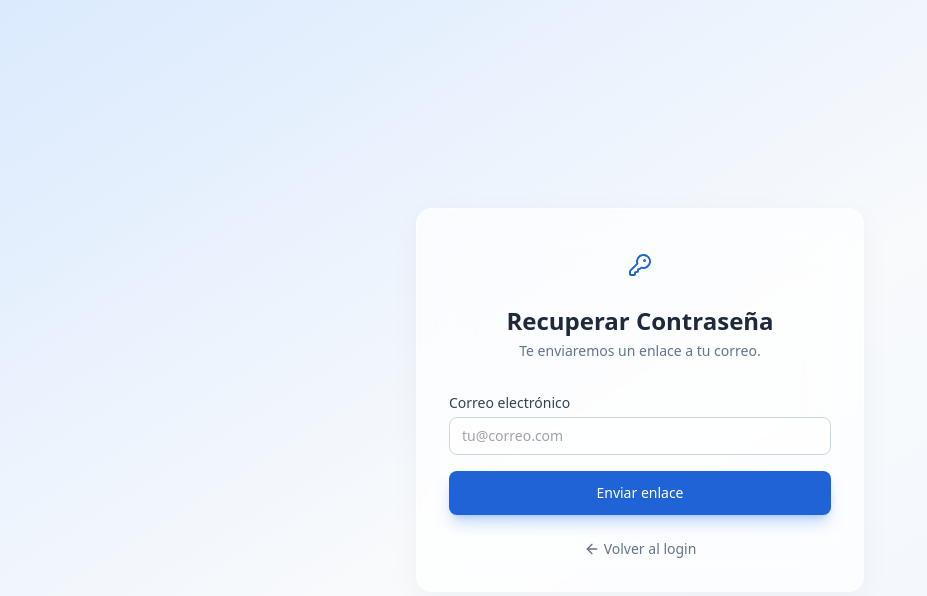
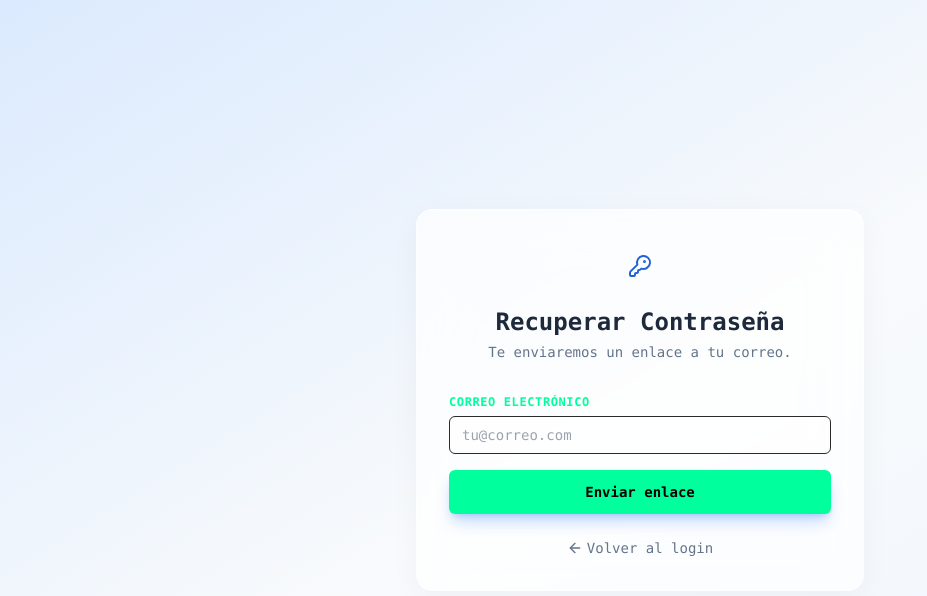
Before and after one commit to JOSSEL01/revtek, a React (Vite) app in the folder frontend/: page /forgot-password in a window 1280 px wide. Shown: the top 596 px of the page, without its empty margins (0-927 px from the left). Built offline with nearby package versions, Linux system fonts and the light colour scheme.

Commit message:
index.css

```diff
--- a/frontend/src/index.css
+++ b/frontend/src/index.css
@@ -2,12 +2,55 @@
 @tailwind components;
 @tailwind utilities;
 
+/* --- CONFIGURACIÓN BASE TERMUX --- */
 html, body, #root { height: 100%; margin: 0; }
-body { @apply bg-slate-100 text-slate-800 antialiased; }
+body {
+  @apply bg-[#0a0a0a] text-slate-300 antialiased font-mono;
+}
 
 @layer components {
-  .btn-primary { @apply inline-flex justify-center items-center gap-2 rounded-lg px-4 py-2.5 text-sm font-medium bg-brand-600 text-white hover:bg-brand-700 transition disabled:opacity-50; }
-  .input-field { @apply w-full rounded-lg border border-slate-300 px-3 py-2 text-sm focus:border-brand-500 focus:ring-2 focus:ring-brand-500/20 outline-none transition; }
-  .form-label { @apply block text-sm font-medium text-slate-700 mb-1; }
-  .card { @apply bg-white rounded-xl shadow-sm border border-slate-200 p-6; }
+  /* Botón Principal (Verde Neón) */
+  .btn-primary {
+    @apply inline-flex justify-center items-center gap-2 rounded-md px-4 py-2.5 text-sm font-bold bg-[#00ff9d] text-black hover:bg-[#00cc7d] transition disabled:opacity-50;
+  }
+
+  /* Botón Secundario (Oscuro) */
+  .btn-secondary {
+    @apply inline-flex justify-center items-center gap-2 rounded-md px-4 py-2.5 text-sm font-medium bg-[#1a1a1a] border border-[#2a2a2a] text-slate-300 hover:text-white hover:border-[#00ff9d] transition;
+  }
+
+  /* Inputs */
+  .input-field {
+    @apply w-full rounded-md border border-[#2a2a2a] bg-[#1a1a1a] text-slate-200 px-3 py-2 text-sm focus:border-[#00ff9d] focus:ring-1 focus:ring-[#00ff9d] outline-none transition font-mono;
+  }
+
+  /* Etiquetas de formulario */
+  .form-label {
+    @apply block text-xs font-bold text-[#00ff9d] mb-1.5 uppercase tracking-wider;
+  }
+
+  /* Tarjetas (Cards) */
+  .card {
+    @apply bg-[#121212] rounded-md shadow-lg border border-[#2a2a2a] p-6;
+  }
+
+  /* Tablas (Para que se vean como en la terminal) */
+  .table-container {
+    @apply w-full overflow-x-auto rounded-md border border-[#2a2a2a] bg-[#121212];
+  }
+  table {
+    @apply w-full text-sm text-left text-slate-300;
+  }
+  thead {
+    @apply text-xs text-[#00ff9d] uppercase bg-[#1a1a1a] border-b border-[#2a2a2a];
+  }
+  th {
+    @apply px-4 py-3 font-bold tracking-wider;
+  }
+  tbody tr {
+    @apply border-b border-[#2a2a2a] hover:bg-[#1a1a1a] transition-colors;
+  }
+  td {
+    @apply px-4 py-3;
+  }
 }
```
